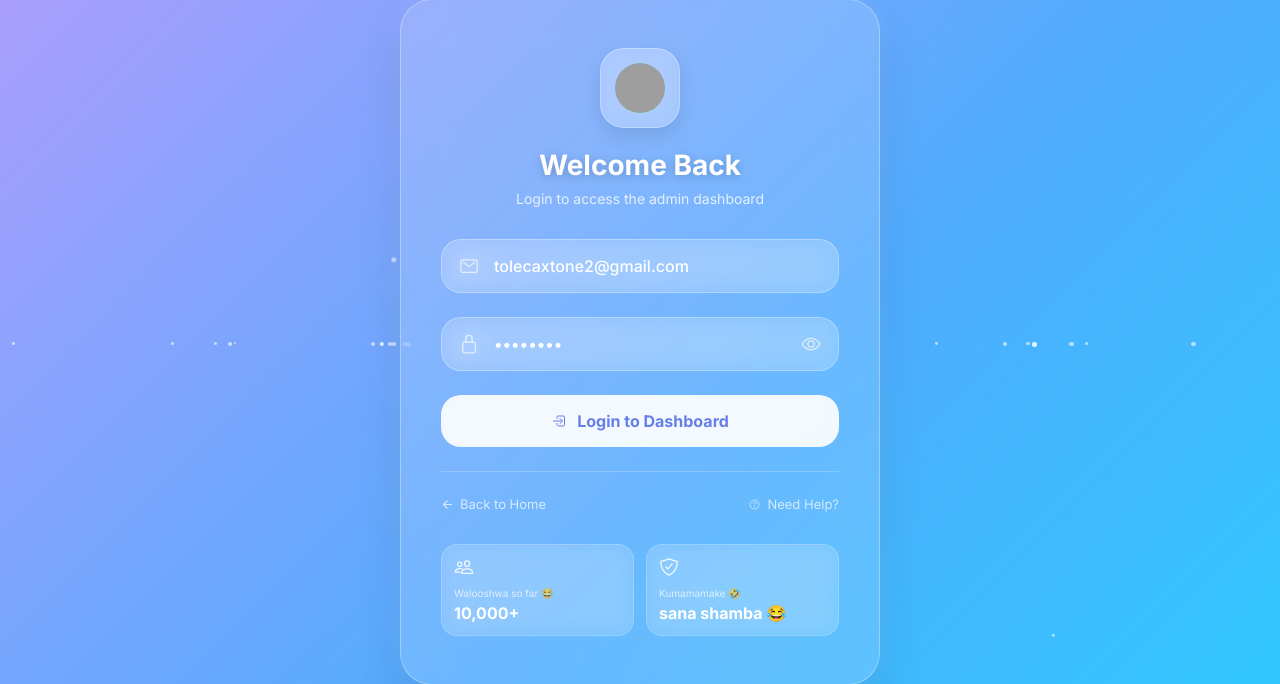
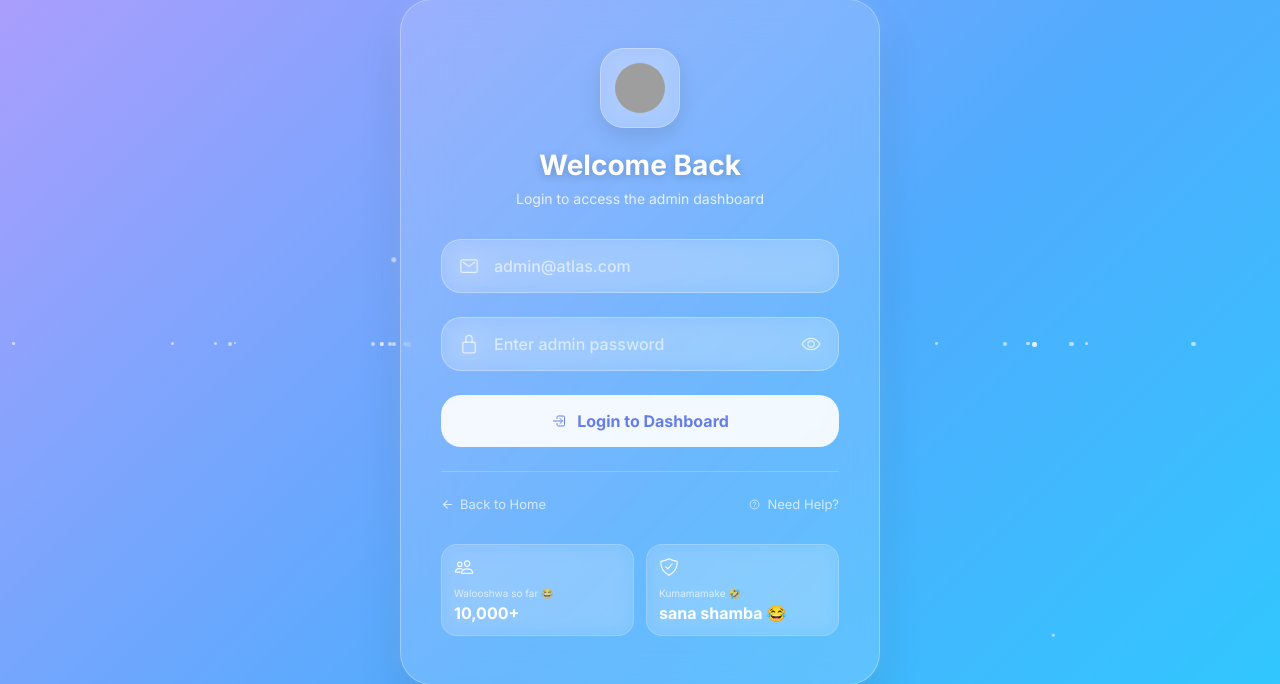
Before and after one commit to ToleInventor/KulaWao, a FastAPI app: page /admin/login in a window 1280 px wide. Shown: the part 58-742 px from the top of the page. Run offline with FastAPI, Linux system fonts and the light colour scheme; parts of the project's set-up code (start-up, migrations or seed data) failed here and were passed over; grey boxes are pictures that could not be loaded.

Commit message:
Update admin_login.html

```diff
--- a/templates/admin_login.html
+++ b/templates/admin_login.html
@@ -403,14 +403,14 @@ body {
     <div class="form-group">
       <div class="input-wrapper">
         <ion-icon name="mail-outline" class="input-icon"></ion-icon>
-        <input type="email" id="email" class="input-field" placeholder="admin@atlas.com" value="tolecaxtone2@gmail.com">
+        <input type="email" id="email" class="input-field" placeholder="admin@atlas.com">
       </div>
     </div>
 
     <div class="form-group">
       <div class="input-wrapper">
         <ion-icon name="lock-closed-outline" class="input-icon"></ion-icon>
-        <input type="password" id="password" class="input-field" placeholder="Enter your password" value="fuckyall">
+        <input type="password" id="password" class="input-field" placeholder="Enter admin password">
         <button type="button" class="toggle-password" onclick="togglePassword()">
           <ion-icon name="eye-outline" id="toggleIcon"></ion-icon>
         </button>
```
